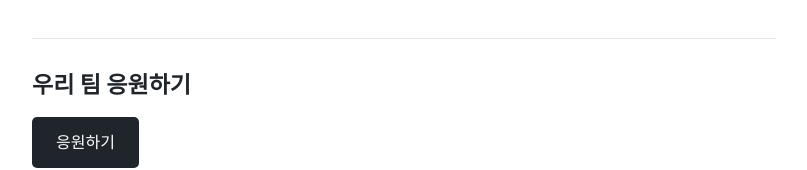
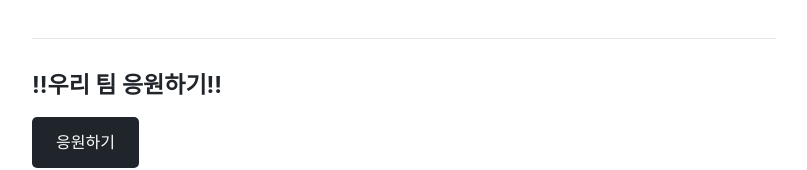
Before and after one commit to awefs-svg/26-02-static-web, a plain HTML site: page index.html in a window 1280 px wide. Shown: the part 401-571 px from the top of the page, without its empty margins (236-1043 px from the left). Drawn offline with Linux system fonts and the light colour scheme.

Commit message:
update git add .git add .

```diff
--- a/index.html
+++ b/index.html
@@ -17,7 +17,7 @@
       <p>HTML, CSS, JavaScript로 만든 팀 소개 페이지입니다.</p>
     </section>
     <section>
-      <h2>우리 팀 응원하기</h2>
+      <h2>!!우리 팀 응원하기!!</h2>
       <button id="cheer" type="button">응원하기</button>
       <p id="count" aria-live="polite">응원 0회</p>
     </section>
```
